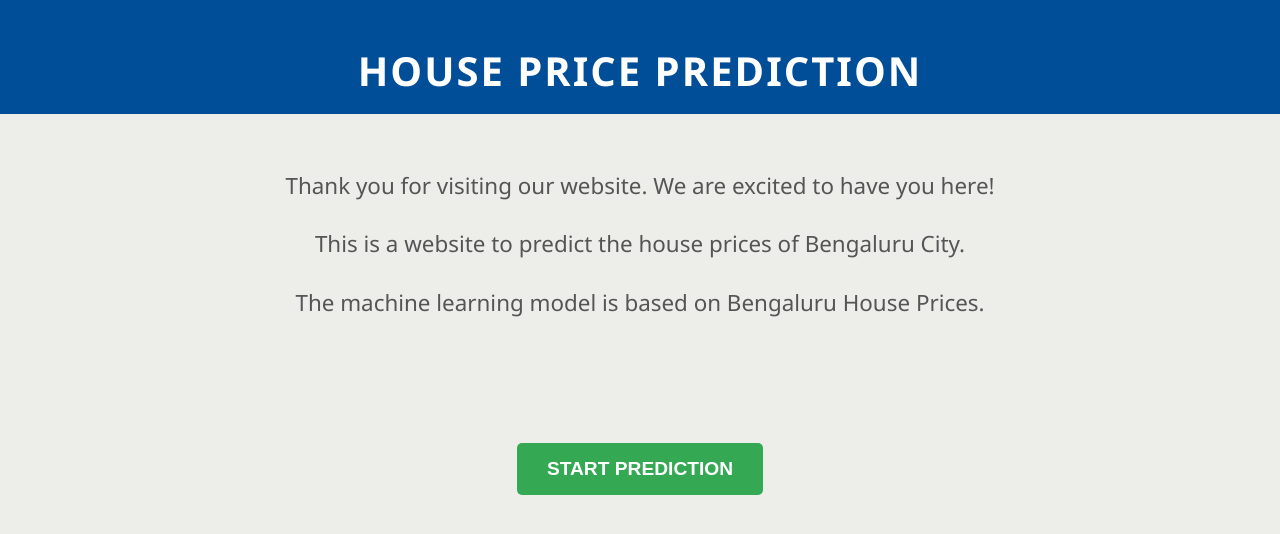
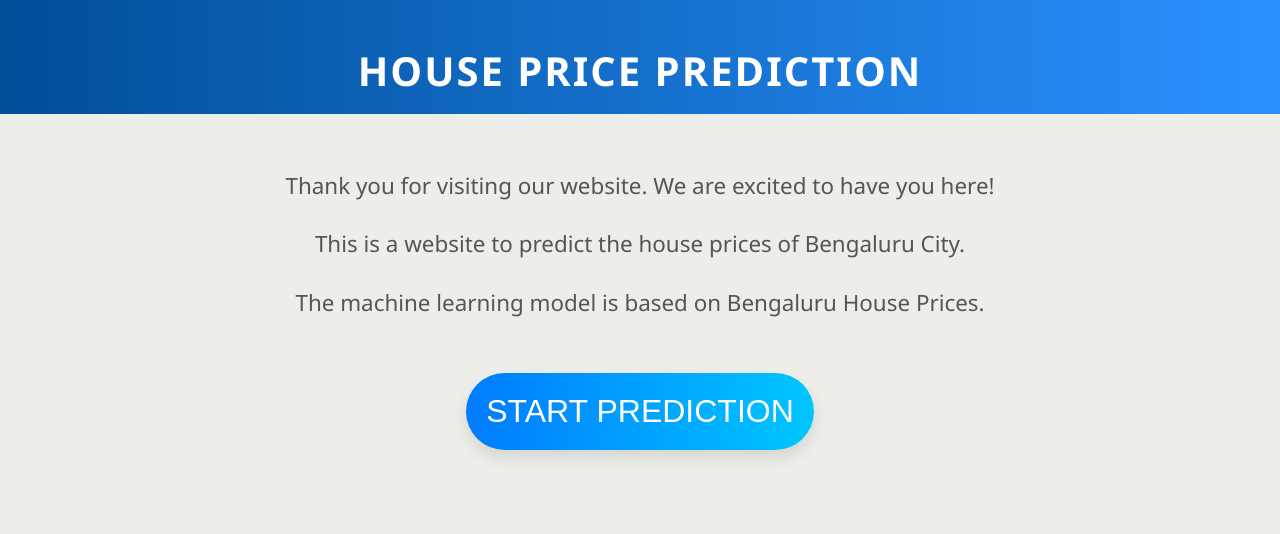
Before and after one commit to JunaidK0012/Bengaluru_House_Price_Prediction, a Flask app: page / in a window 1280 px wide. Shown: the top 534 px of the page. Run offline with Flask 3, Linux system fonts and the light colour scheme.

Commit message:
Dockerfile

```diff
--- a/app.py
+++ b/app.py
@@ -1,9 +1,10 @@
 from flask import Flask,render_template,request
 import pandas as pd
 from src.pipeline.predict_pipeline import CustomData,PredictPipeline
+import os
 
 app = Flask(__name__)
-df = pd.read_csv('data\\processed\\data_without_outliers.csv')
+df = pd.read_csv(os.path.join('notebook', 'data', 'Bengaluru_House_Data.csv'))
 locations = df['location'].unique().tolist()
 @app.route('/')
 def start():
@@ -38,4 +39,4 @@ def predict():
 
 
 if __name__ == '__main__':
-    app.run(debug=True)
+    app.run(host='0.0.0.0', port=80)
--- a/requirements.txt
+++ b/requirements.txt
@@ -2,4 +2,6 @@ pandas
 numpy
 scikit-learn
 flask
+matplotlib
+gunicorn
 #-e .
--- a/result.txt
+++ b/result.txt
@@ -1,4 +1,4 @@
 Evaluation metrics results:
-Mean Squared Error: 708.91
+Mean Squared Error: 654.92
 R-squared Score: 0.89
-Mean Absolute Error: 15.16
+Mean Absolute Error: 14.67
--- a/src/components/data_transformation.py
+++ b/src/components/data_transformation.py
@@ -63,6 +63,7 @@ class DataTransformation:
             X = df.drop([target_column],axis='columns')
             y = df[target_column]
 
+
             del df
 
             X_train,X_test,y_train,y_test = train_test_split(X,y,train_size=0.8,random_state=42)
--- a/src/components/outliers.py
+++ b/src/components/outliers.py
@@ -25,7 +25,7 @@ class OutliersRemoval:
             df = df[df['total_sqft']/df['size']>300]          #a single bedroom should have a minimum of 300 sqft.
             df = remove_outliers(df)
             df = df[df['bath']<=df['size']+1]
-            df = df[df['balcony']<=df['size']+1]
+
             df = remove_bhk_outliers(df)
 
             df.drop(['price_per_sqft'],axis='columns',inplace=True)
--- a/src/pipeline/predict_pipeline.py
+++ b/src/pipeline/predict_pipeline.py
@@ -18,6 +18,7 @@ class PredictPipeline:
 
         preprocessed_data = preprocessor.transform(data)
         score = model.predict(preprocessed_data)
+
 
         return np.around(score, decimals=2)
 
--- a/src/utils.py
+++ b/src/utils.py
@@ -75,7 +75,7 @@ def remove_bhk_outliers(data):
             for bhk,bhk_df in loc_df.groupby('size'):
                 stats = bhk_stats.get(bhk-1)
                 if stats and stats['count']>5:
-                    exclude_indices = np.append(exclude_indices, bhk_df[bhk_df['price_per_sqft'] < stats['mean']].index.values)
+                    exclude_indices = np.append(exclude_indices, bhk_df[bhk_df['price_per_sqft'] <= stats['mean']].index.values)
         return data.drop(exclude_indices, axis='index')
 
     except Exception as e:
--- a/templates/index.html
+++ b/templates/index.html
@@ -15,9 +15,10 @@
         }
 
         header {
-            background-color: #004e98;
+
             color: #fff;
             padding: 1em;
+            background: linear-gradient(to right, #004e98, #2a91ff);
         }
 
         h1 {
@@ -36,20 +37,37 @@
             color: #555;
         }
 
+
         button {
-            display: inline-block;
-            margin-top: 100px;
-            padding: 15px 30px; /* Increased padding for a larger button */
-            font-size: 1.2em; /* Increased font size for better readability */
-            font-weight: bold;
-            text-align: center;
-            text-decoration: none;
-            background-color: #34a853;
+            /* Basic button styling */
+
+            margin: 30px;
+            padding: 20px;
+            font-size: 16px;
+            color: white;
+            font-size: 2em;
+            background: linear-gradient(to right, #007BFF, #00C6FF);
+            /* Blue gradient */
+            border: none;
+            cursor: pointer;
+
+            /* Rounded corners */
+            border-radius: 50px;
+
+            /* Add a drop shadow */
+            box-shadow: 0 8px 15px rgba(0, 0, 0, 0.1);
+
+            /* Add a transition effect for the hover state */
+            transition: all 0.3s ease 0s;
+        }
+
+        /* Change the background color and scale up the button on hover */
+        button:hover {
+            background: linear-gradient(to right, #00C6FF, #007BFF);
+            /* Reverse gradient */
+            box-shadow: 0 15px 20px rgba(46, 229, 157, 0.4);
             color: #fff;
-            border: none;
-            border-radius: 5px;
-            cursor: pointer;
-            transition: background-color 0.3s;
+            transform: translateY(-7px);
         }
 
         button:hover {
```
Also changed, not shown: src/components/model_trainer.py (+15 -6 lines), templates/predict.html (+8 -10 lines), 2 other files.
